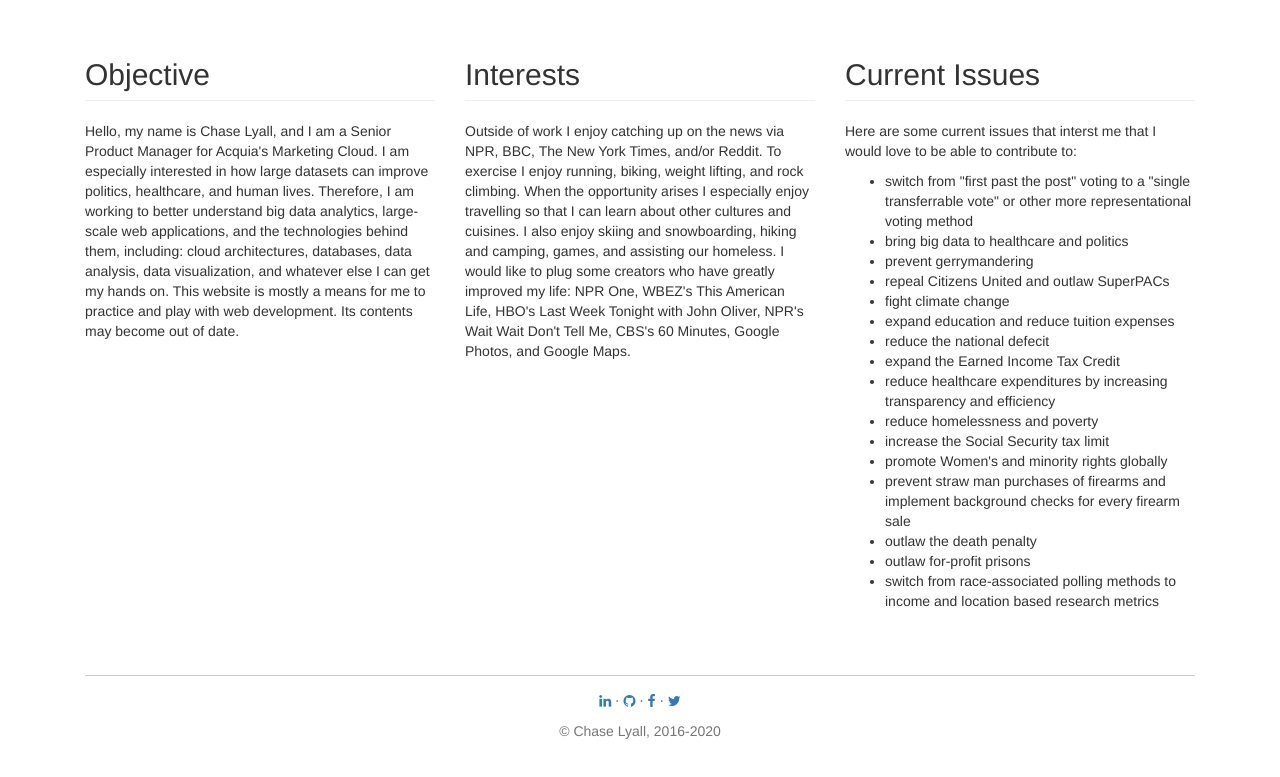
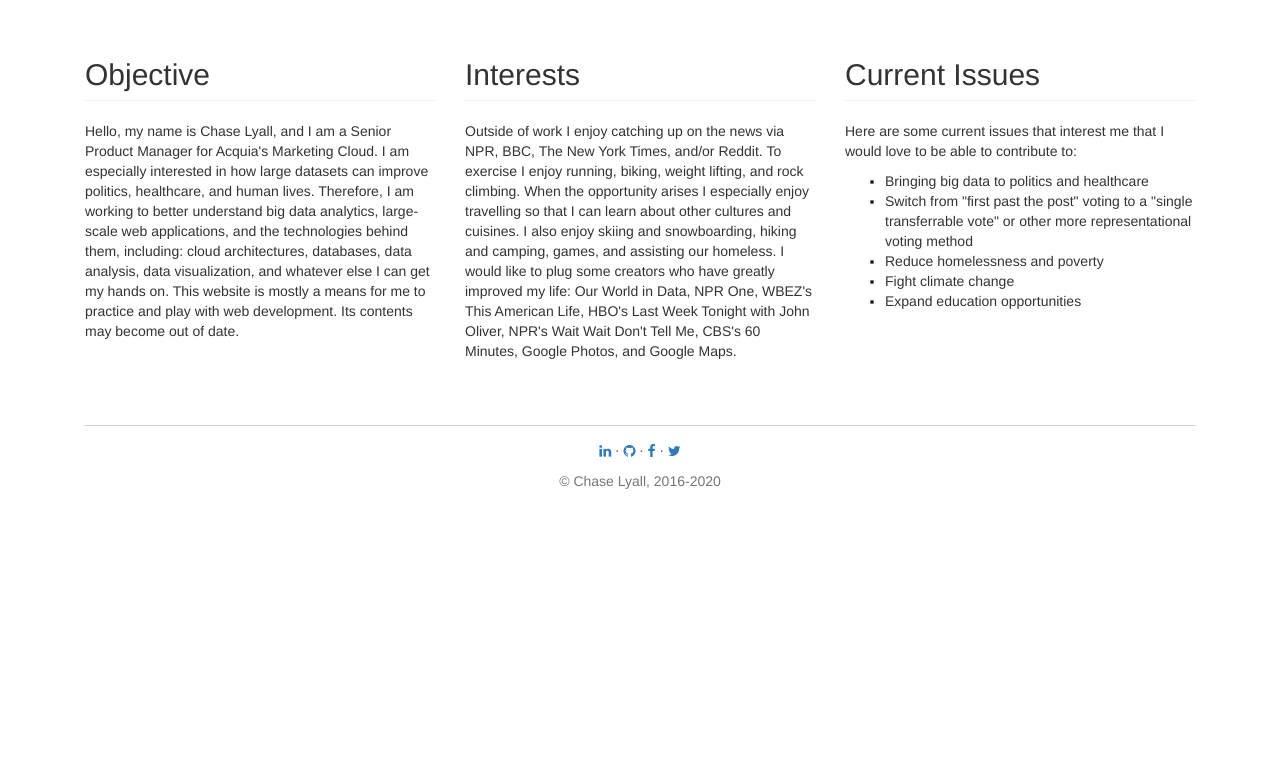
Before and after one commit to ChaseLyall/ChaseLyall.github.io, a plain HTML site: page index.html in a window 1280 px wide. Shown: the part 553-1330 px from the top of the page. After the commit the page ends 1094 px from the top, so only its background shows below. Drawn offline with nearby package versions, Linux system fonts and the light colour scheme; a script that the page names is missing.

Commit message:
Update interests

```diff
--- a/index.html
+++ b/index.html
@@ -74,28 +74,17 @@
         <p>Outside of work I enjoy catching up on the news via NPR, BBC, The New York Times, and/or Reddit.
         To exercise I enjoy running, biking, weight lifting, and rock climbing. When the opportunity arises I especially enjoy travelling so that I can learn about
         other cultures and cuisines. I also enjoy skiing and snowboarding, hiking and camping, games, and assisting our homeless.
-        I would like to plug some creators who have greatly improved my life: NPR One, WBEZ's This American Life, HBO's Last Week Tonight with John Oliver, NPR's Wait Wait Don't Tell Me, CBS's 60 Minutes, Google Photos, and Google Maps.</p>
+        I would like to plug some creators who have greatly improved my life: Our World in Data, NPR One, WBEZ's This American Life, HBO's Last Week Tonight with John Oliver, NPR's Wait Wait Don't Tell Me, CBS's 60 Minutes, Google Photos, and Google Maps.</p>
     </div>
     <div class="col-md-4">
         <h2 class="sub-header">Current Issues</h2>
-        <p>Here are some current issues that interst me that I would love to be able to contribute to:
+        <p>Here are some current issues that interest me that I would love to be able to contribute to:
         <ul>
-            <li>switch from "first past the post" voting to a "single transferrable vote" or other more representational voting method</li>
-            <li>bring big data to healthcare and politics</li>
-            <li>prevent gerrymandering</li>
-            <li>repeal Citizens United and outlaw SuperPACs</li>
-            <li>fight climate change</li>
-            <li>expand education and reduce tuition expenses</li>
-            <li>reduce the national defecit</li>
-            <li>expand the Earned Income Tax Credit</li>
-            <li>reduce healthcare expenditures by increasing transparency and efficiency</li>
-            <li>reduce homelessness and poverty</li>
-            <li>increase the Social Security tax limit</li>
-            <li>promote Women's and minority rights globally</li>
-            <li>prevent straw man purchases of firearms and implement background checks for every firearm sale</li>
-            <li>outlaw the death penalty</li>
-            <li>outlaw for-profit prisons</li>
-            <li>switch from race-associated polling methods to income and location based research metrics</li>
+            <li>Bringing big data to politics and healthcare</li>
+            <li>Switch from "first past the post" voting to a "single transferrable vote" or other more representational voting method</li>
+            <li>Reduce homelessness and poverty</li>
+            <li>Fight climate change</li>
+            <li>Expand education opportunities</li>
         </ul><p>
     </div>
     </div>
```
